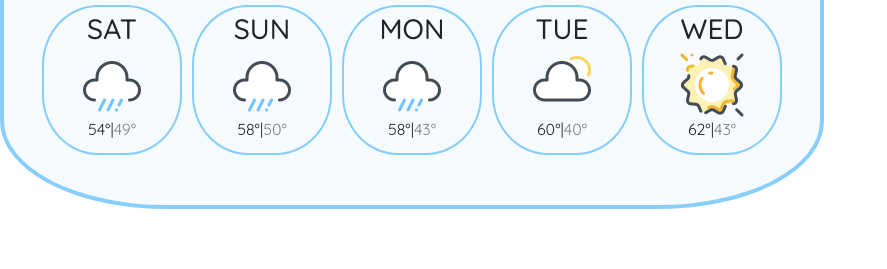
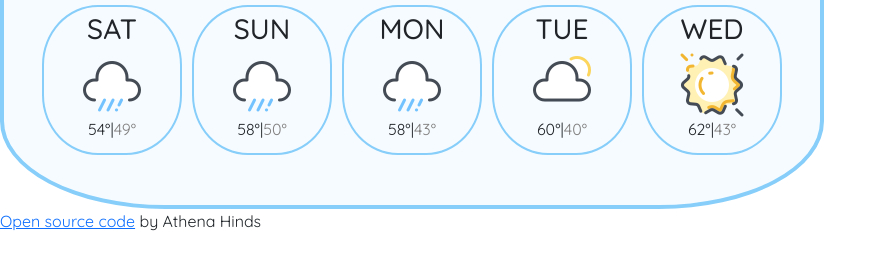
Before and after one commit to ahinds22/Weather-App, a plain HTML site: page index.html in a window 1280 px wide. Shown: the part 231-500 px from the top of the page, without its empty margins (0-887 px from the left). Drawn offline with nearby package versions, Linux system fonts and the light colour scheme.

Commit message:
Added footer outside of weather app

```diff
--- a/index.html
+++ b/index.html
@@ -94,6 +94,10 @@
         </div>
       </div>
     </div>
+    <footer>
+      <a href="https://github.com/ahinds22/Weather-App">Open source code</a> by
+      Athena Hinds
+    </footer>
     <script
       src="https://cdn.jsdelivr.net/npm/bootstrap@5.3.0-alpha1/dist/js/bootstrap.bundle.min.js"
       integrity="sha384-w76AqPfDkMBDXo30jS1Sgez6pr3x5MlQ1ZAGC+nuZB+EYdgRZgiwxhTBTkF7CXvN"
```
